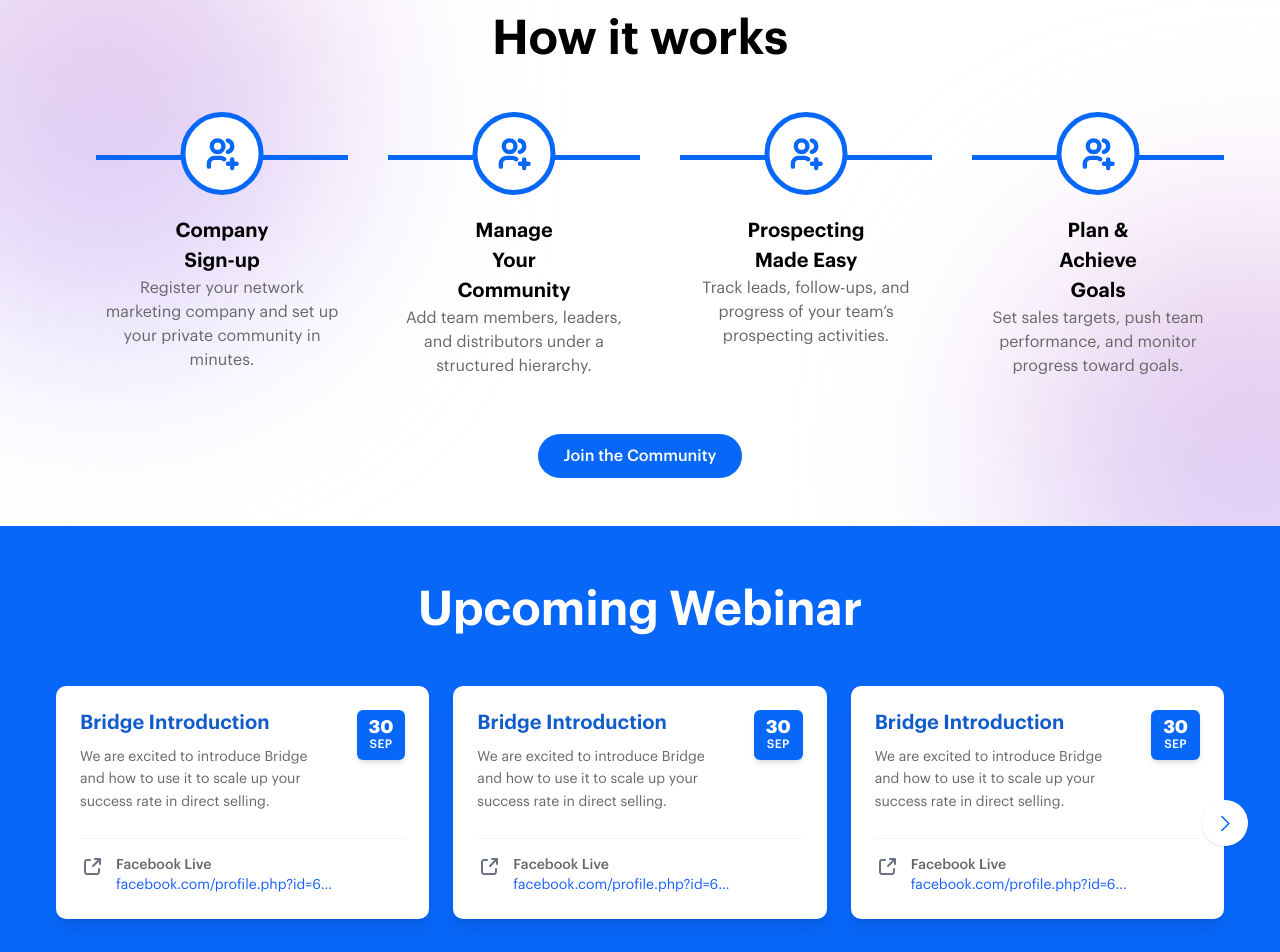
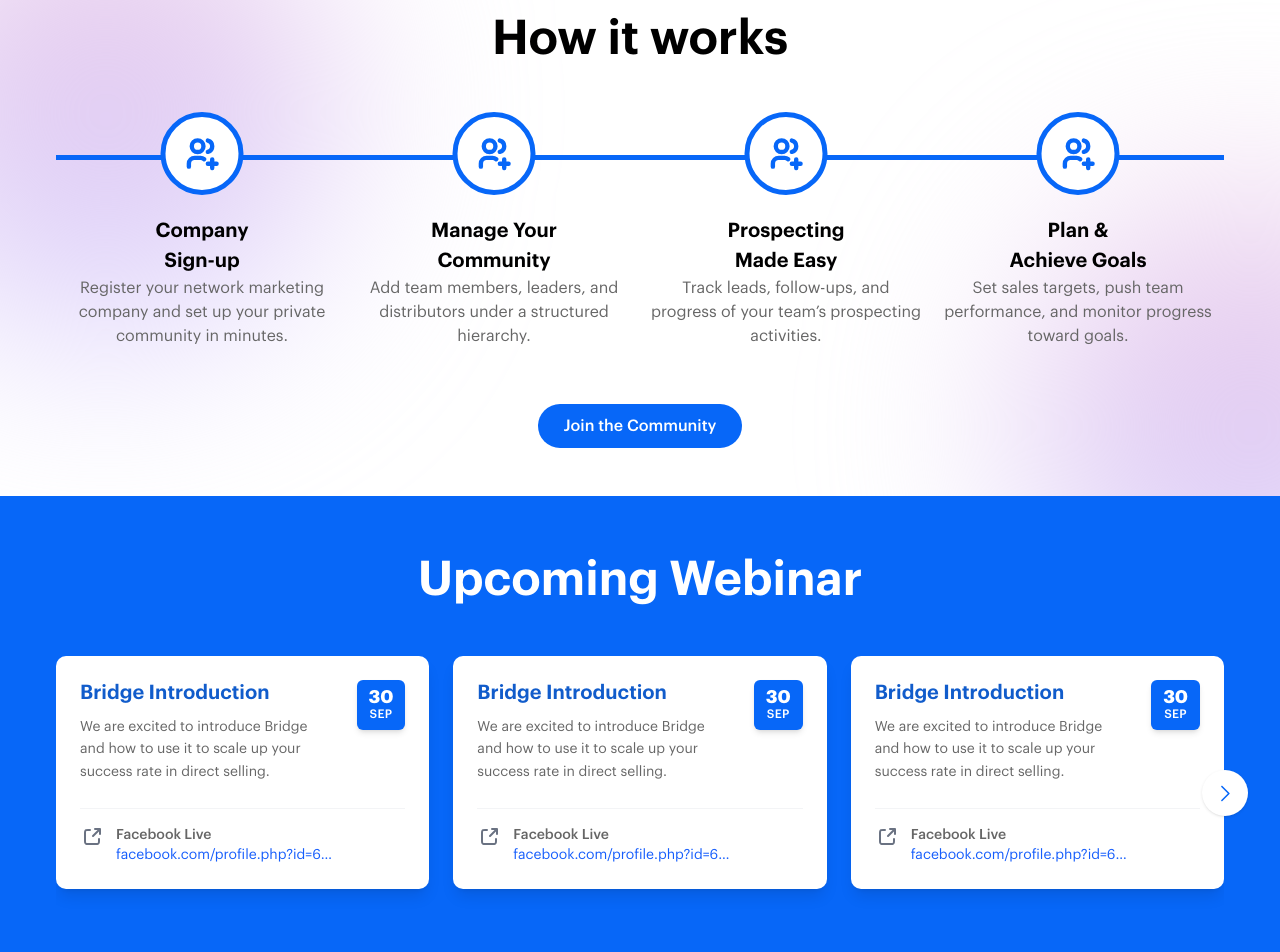
Before and after one commit to thedeepakmaurya/bridge, a website: page index.html in a window 1280 px wide. Shown: the part 1609-2561 px from the top of the page. Drawn offline with nearby package versions, Linux system fonts and the light colour scheme; grey boxes are pictures that could not be loaded.

Commit message:
fix: layout

```diff
--- a/index.html
+++ b/index.html
@@ -214,7 +214,7 @@
 
         <div class="grid lg:grid-cols-4">
           <div
-            class="border-primary relative ml-10 border-l-[5px] px-10 py-8 lg:border-t-[5px] lg:border-l-0 lg:px-2 lg:py-14"
+            class="border-primary relative ml-10 border-l-[5px] px-10 py-8 lg:ml-0 lg:border-t-[5px] lg:border-l-0 lg:px-2 lg:py-14"
           >
             <span
               class="border-primary flex-center absolute top-1/2 -left-[42px] block h-[83px] w-[83px] -translate-y-1/2 rounded-full border-[5px] bg-white lg:-top-12 lg:left-1/2 lg:-translate-x-1/2 lg:-translate-y-0"
@@ -245,7 +245,7 @@
           </div>
 
           <div
-            class="border-primary relative ml-10 border-l-[5px] px-10 py-8 lg:border-t-[5px] lg:border-l-0 lg:px-2 lg:py-14"
+            class="border-primary relative ml-10 border-l-[5px] lg:ml-0 px-10 py-8 lg:border-t-[5px] lg:border-l-0 lg:px-2 lg:py-14"
           >
             <span
               class="border-primary flex-center absolute top-1/2 -left-[42px] block h-[83px] w-[83px] -translate-y-1/2 rounded-full border-[5px] bg-white lg:-top-12 lg:left-1/2 lg:-translate-x-1/2 lg:-translate-y-0"
@@ -276,7 +276,7 @@
           </div>
 
           <div
-            class="border-primary relative ml-10 border-l-[5px] px-10 py-8 lg:border-t-[5px] lg:border-l-0 lg:px-2 lg:py-14"
+            class="border-primary relative ml-10 border-l-[5px] lg:ml-0 px-10 py-8 lg:border-t-[5px] lg:border-l-0 lg:px-2 lg:py-14"
           >
             <span
               class="border-primary flex-center absolute top-1/2 -left-[42px] block h-[83px] w-[83px] -translate-y-1/2 rounded-full border-[5px] bg-white lg:-top-12 lg:left-1/2 lg:-translate-x-1/2 lg:-translate-y-0"
@@ -307,7 +307,7 @@
           </div>
 
           <div
-            class="border-primary relative ml-10 border-l-[5px] px-10 py-8 lg:border-t-[5px] lg:border-l-0 lg:px-2 lg:py-14"
+            class="border-primary relative ml-10 border-l-[5px] lg:ml-0 px-10 py-8 lg:border-t-[5px] lg:border-l-0 lg:px-2 lg:py-14"
           >
             <span
               class="border-primary flex-center absolute top-1/2 -left-[42px] block h-[83px] w-[83px] -translate-y-1/2 rounded-full border-[5px] bg-white lg:-top-12 lg:left-1/2 lg:-translate-x-1/2 lg:-translate-y-0"
```
Also changed, not shown: assets/css/output.css.
